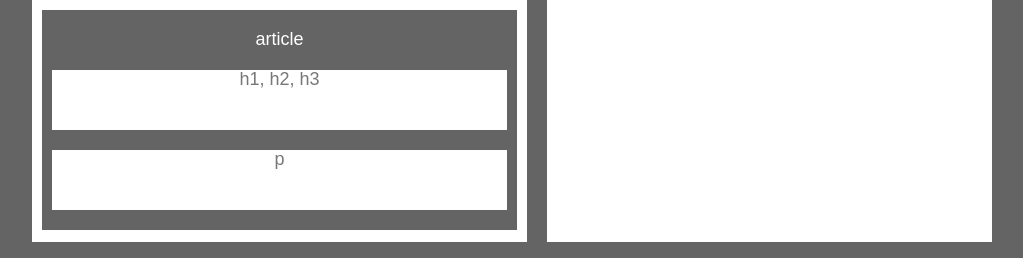
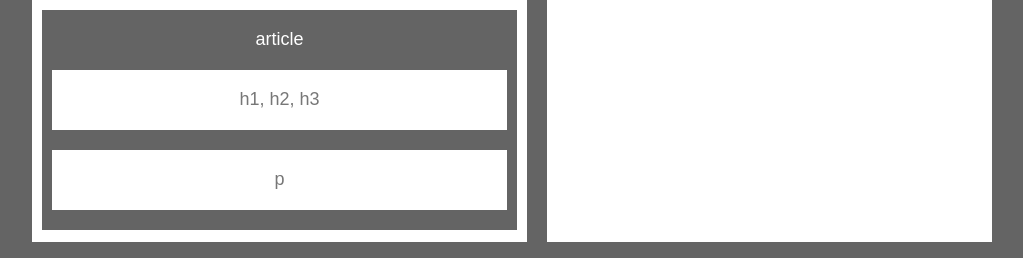
Before and after one commit to meghabprasad/HW-Wireframe, a plain HTML site: page index.html in a window 1280 px wide. Shown: the part 288-546 px from the top of the page, without its empty margins (128-1151 px from the left). Drawn offline with Linux system fonts and the light colour scheme.

Commit message:
center text in h and p boxes

```diff
--- a/style.css
+++ b/style.css
@@ -111,3 +111,9 @@ html {
 #article-name{
 	padding: 20px;
 }
+#h-name{
+	padding: 20px;
+}
+#p-name{
+	padding: 20px;
+}
```
